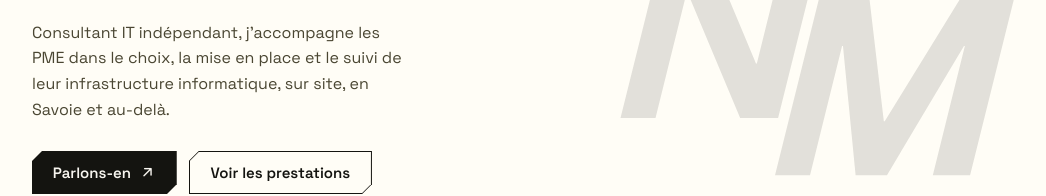
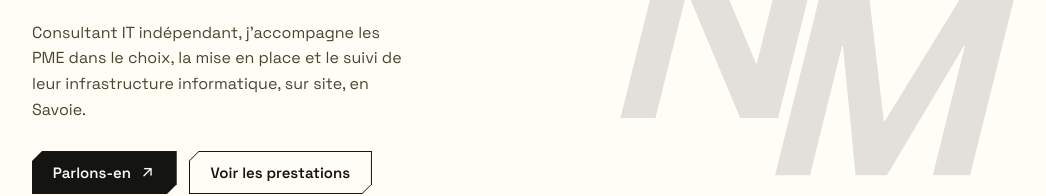
Before and after one commit to KinoFool/nmary, a plain HTML site: page index.html in a window 1280 px wide. Shown: the part 225-421 px from the top of the page, without its empty margins (116-1162 px from the left). Drawn offline with nearby package versions, Linux system fonts and the light colour scheme; a script that the page names is missing.

Commit message:
copy: simplify hero tagline, drop awkward 'et au-delà'

```diff
--- a/index.html
+++ b/index.html
@@ -22,7 +22,7 @@
           <span class="hero-line2">Système, réseau &amp; cybersécurité</span>
           <span class="hero-badge">EN SAVOIE</span>
         </h1>
-        <p class="hero-desc">Consultant IT indépendant, j'accompagne les PME dans le choix, la mise en place et le suivi de leur infrastructure informatique, sur site, en Savoie et au-delà.</p>
+        <p class="hero-desc">Consultant IT indépendant, j'accompagne les PME dans le choix, la mise en place et le suivi de leur infrastructure informatique, sur site, en Savoie.</p>
         <div class="hero-actions">
           <a class="cta" href="mailto:nicolas@nmary.net">Parlons-en<i class="ti ti-arrow-up-right cta-arrow"></i></a>
           <a class="cta-ghost" href="#prestations">
```
